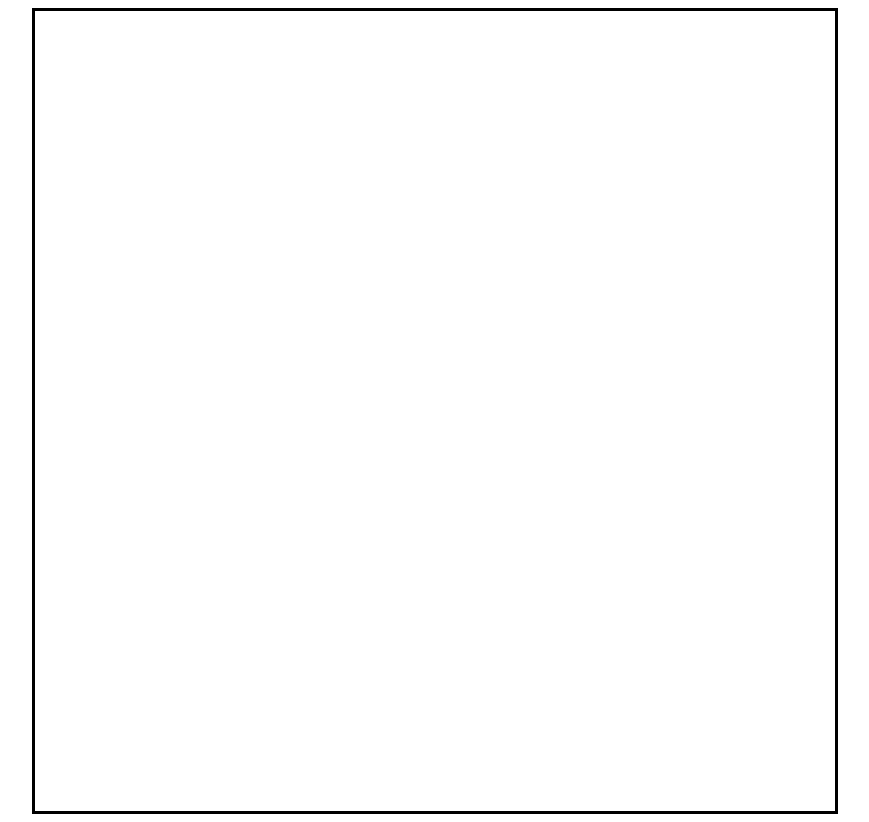
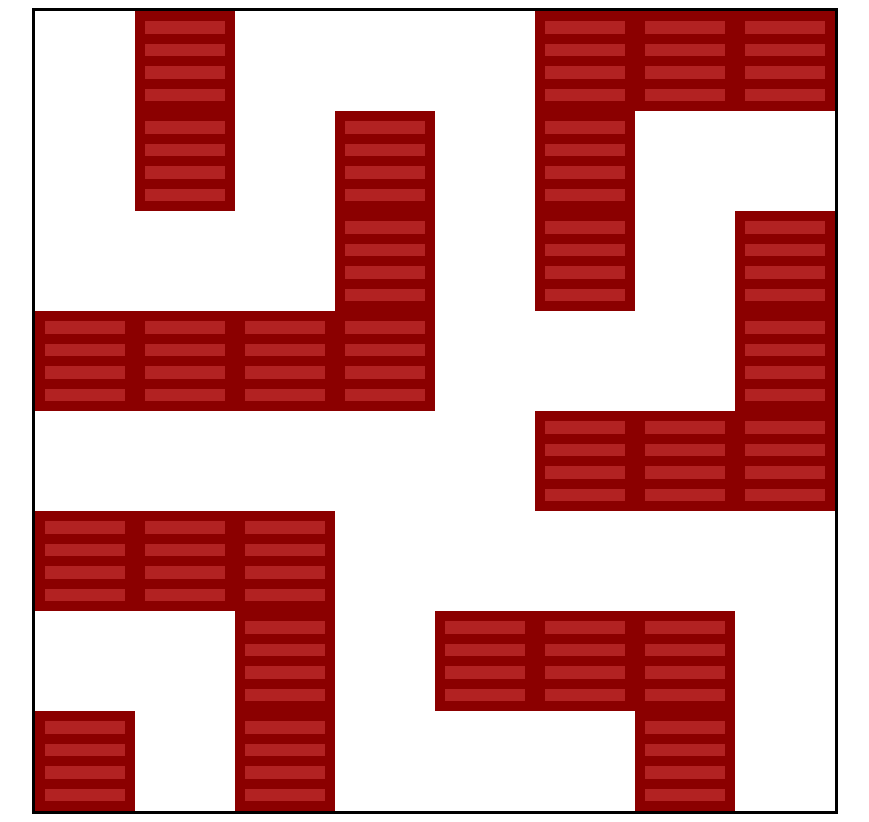
Before and after one commit to mitchellbreust/maze-game, a React (Vite) app: page / in a window 1280 px wide. Shown: the whole page, without its empty margins (205-1074 px from the left). Built offline with nearby package versions, Linux system fonts and the light colour scheme.

Commit message:
styled walls in mazes and generate random mazes

```diff
--- a/src/components/Maze.jsx
+++ b/src/components/Maze.jsx
@@ -1,5 +1,5 @@
 import { useState } from "react";
-import styled from "styled-components"
+import styled from "styled-components";
 import generateMaze from "../generateMaze";
 import generatePlayerPos from "../generatePlayerPos";
 
@@ -13,24 +13,45 @@ const MazeCont = styled.div`
   margin: auto;
 `;
 
-const PathPiece = styled.div`
-`
+const PathPiece = styled.div``;
 
 const WallPiece = styled.div`
-`
+  background-color: grey;
+  display: grid;
+  grid-template-rows: 1fr 1fr 1fr 1fr;
+  border: 5px solid #8b0000;
+  & > div {
+    background-color: #b22222;
+    border: 5px solid #8b0000;
+    position: relative;
+  }
+`;
+
+
 
 const Maze = () => {
-    const [gameMaze, setGameMaze] = useState(generateMaze())
+  const [gameMaze, setGameMaze] = useState(generateMaze());
   const [playerPos, setPlayerPos] = useState(generatePlayerPos());
+
+  console.log(gameMaze[0]);
   return (
     <>
       <MazeCont>
-                {
-
+        {gameMaze.map((val, idx) => {
+          if (val === 0) {
+            return (
+              <WallPiece key={idx}>
+                {Array.from({ length: 4 }).map((_, idx) => {
+                  return <div key={idx}></div>;
+                })}
+              </WallPiece>
+            );
           }
+          return <PathPiece key={idx} />;
+        })}
       </MazeCont>
     </>
-    )
-}
+  );
+};
 
 export default Maze;
--- a/src/generateMaze.js
+++ b/src/generateMaze.js
@@ -1,7 +1,44 @@
 
+const mazes = [
+    // Maze 1
+    [
+      1, 0, 0, 0, 0, 0, 0, 0,
+      1, 1, 1, 0, 1, 1, 1, 0,
+      0, 0, 1, 0, 1, 0, 0, 0,
+      1, 1, 1, 1, 1, 0, 1, 1,
+      0, 0, 0, 0, 1, 0, 1, 0,
+      1, 1, 1, 0, 1, 1, 1, 0,
+      1, 0, 1, 0, 0, 0, 1, 0,
+      1, 0, 1, 1, 1, 1, 1, 1
+    ],
+    // Maze 2
+    [
+      1, 0, 1, 1, 1, 0, 0, 0,
+      1, 0, 1, 0, 1, 0, 1, 1,
+      1, 1, 1, 0, 1, 0, 1, 0,
+      0, 0, 0, 0, 1, 1, 1, 0,
+      1, 1, 1, 1, 1, 0, 0, 0,
+      0, 0, 0, 1, 1, 1, 1, 1,
+      1, 1, 0, 1, 0, 0, 0, 1,
+      0, 1, 0, 1, 1, 1, 0, 1
+    ],
+    // Maze 3
+    [
+      1, 0, 0, 0, 1, 0, 1, 1,
+      1, 1, 1, 0, 1, 0, 0, 1,
+      0, 0, 1, 0, 1, 1, 1, 1,
+      1, 1, 1, 1, 0, 0, 0, 0,
+      0, 0, 0, 1, 1, 1, 1, 1,
+      1, 1, 0, 0, 0, 1, 0, 1,
+      1, 1, 1, 1, 1, 1, 0, 1,
+      0, 0, 0, 0, 0, 1, 0, 1
+    ]
+  ];
 
-const generateMaze = () => {
-    return null
-}
+  const generateMaze = () => {
+    // Randomly select one of the predefined mazes
+    const randomIndex = Math.floor(Math.random() * mazes.length);
+    return mazes[randomIndex];
+  };
 
-export default generateMaze
+  export default generateMaze;
```
Lines whose indentation alone changed are shown as unchanged.
